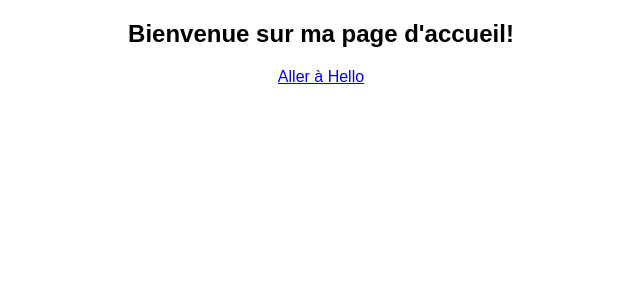
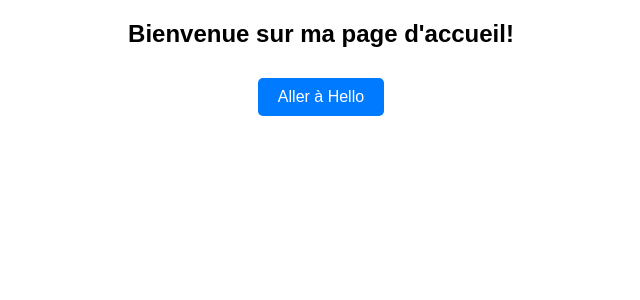
Before and after one commit to MathieuPithon/WebJam, a Flask app: page / in a window 1280 px wide. Shown: the part 78-378 px from the top of the page, without its empty margins (319-959 px from the left). Run offline with Flask 3, Linux system fonts and the light colour scheme.

Commit message:
fixing button style naming

```diff
--- a/flaskr/templates/home/home.html
+++ b/flaskr/templates/home/home.html
@@ -6,6 +6,6 @@
 
 {% block content %}
         <h2>Bienvenue sur ma page d'accueil!</h2>
-        <a href="/hello" class="button1">Aller à Hello</a>
+        <a href="/hello" class="button">Aller à Hello</a>
 
 {% endblock %}
```
